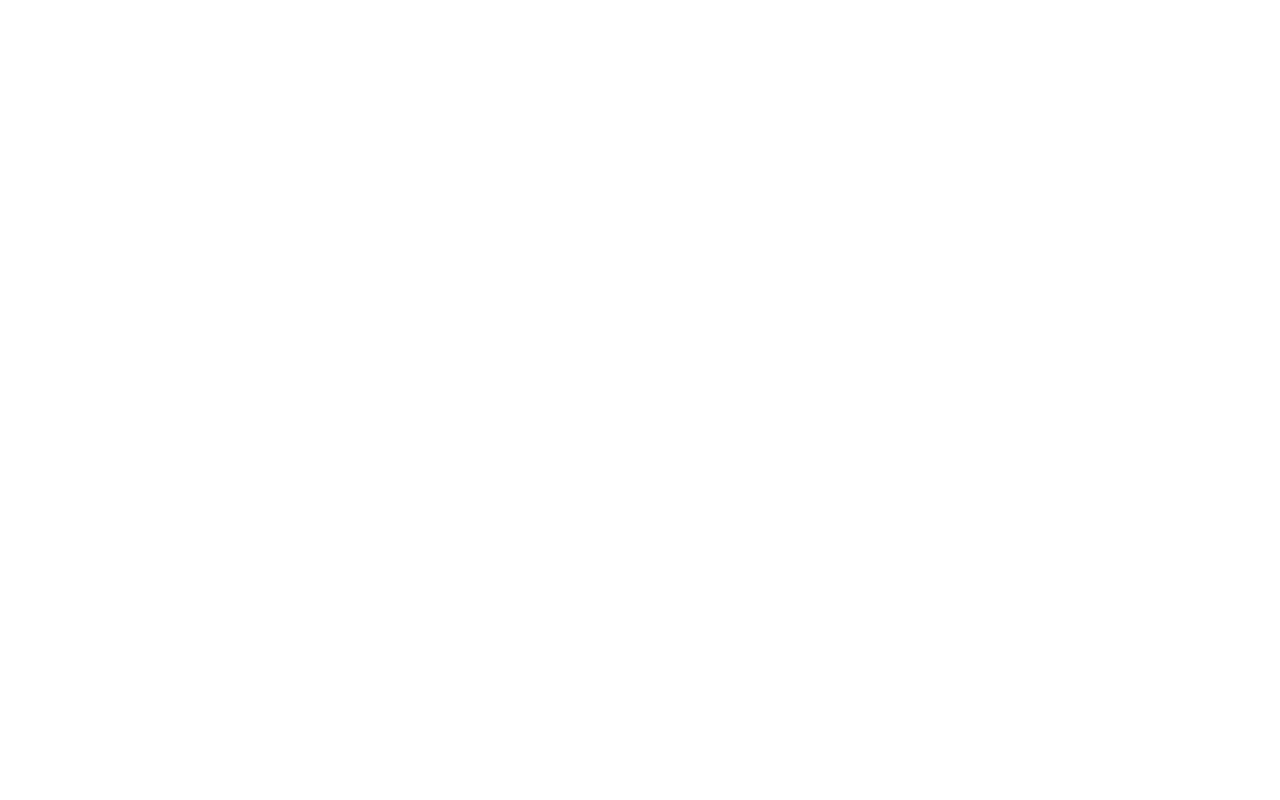
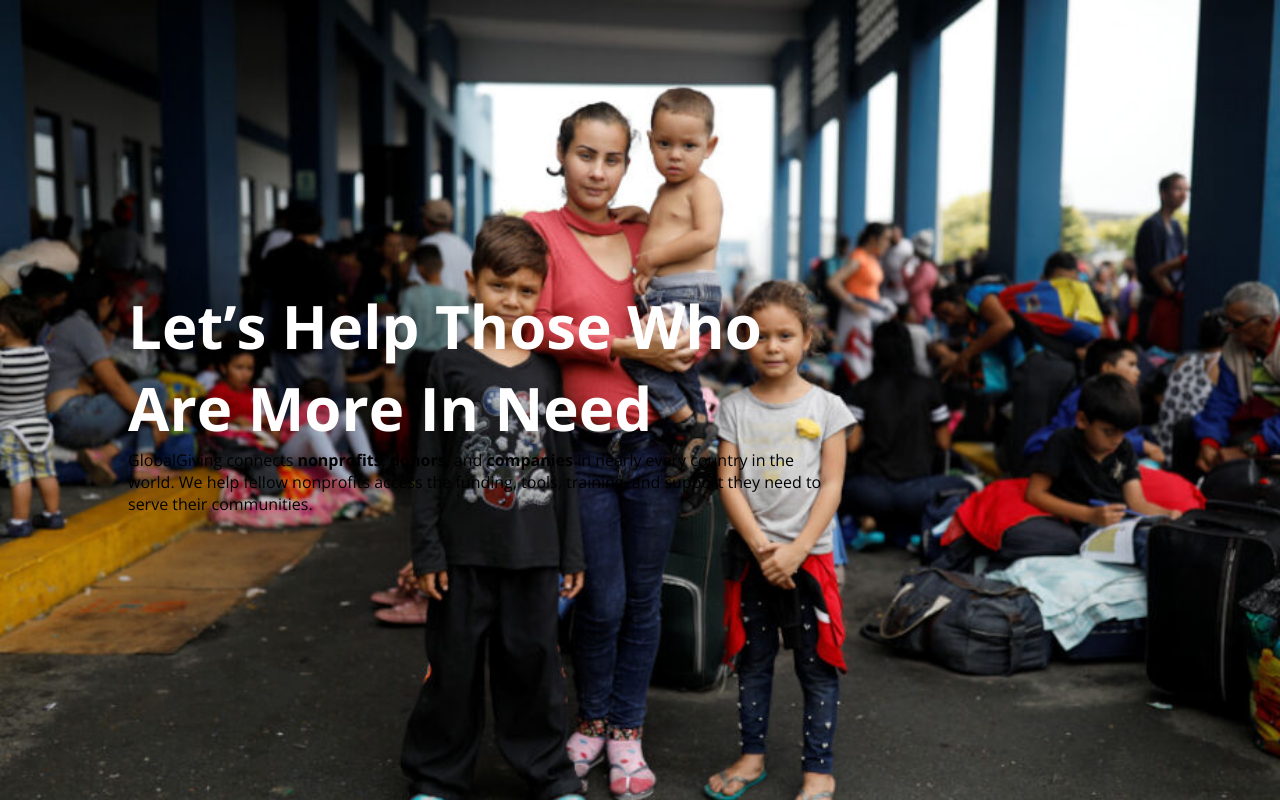
Before and after one commit to israfilhossain/assignment1, a plain HTML site: page index.html in a window 1280 px wide. Drawn offline with nearby package versions, Linux system fonts and the light colour scheme.

Commit message:
first commit for top section

```diff
--- a/index.html
+++ b/index.html
@@ -7,8 +7,19 @@
     <title>GlobalGiving: donate to charity projects around the world</title>
     <link rel="shortcut icon" href="./images/favicon.png" type="image/x-icon">
     <link rel="stylesheet" href="style.css">
+    <link rel="preconnect" href="https://fonts.googleapis.com">
+    <link rel="preconnect" href="https://fonts.gstatic.com" crossorigin>
+    <link href="https://fonts.googleapis.com/css2?family=Open+Sans:wght@400;500;600;700&display=swap" rel="stylesheet">
 </head>
 <body>
+    <section class="charity-fst-sec">
+        <div class="container">
+            <div class="banner-content">
+                <h1>Let’s Help Those Who Are More In Need</h1>
+                <p>GlobalGiving connects <strong>nonprofits</strong>, <strong>donors</strong>, and <strong>companies</strong> in nearly every country in the world. We help fellow nonprofits access the funding, tools, training, and support they need to serve their communities.</p>
+            </div>
+        </div>
+    </section>
 
 </body>
 </html>
--- a/style.css
+++ b/style.css
@@ -0,0 +1,26 @@
+*{
+    margin: 0;
+    font-family: 'Open Sans', sans-serif;
+}
+.container {
+    width: 80%;
+}
+.charity-fst-sec {
+    background-image: url(./images/pict_featured_large.jpg);
+    background-repeat: no-repeat;
+    background-size: cover;
+    background-position: top center;
+    min-height: 100vh;
+    display: flex;
+    justify-content: center;
+    align-items: center;
+    margin: auto;
+}
+.banner-content{
+    max-width: 700px;;
+}
+.banner-content h1 {
+    font-size: 60px;
+    color: #fff;
+    /* text-align: center; */
+}
```
Also changed, not shown: images/pict_featured_large.jpg (added).
